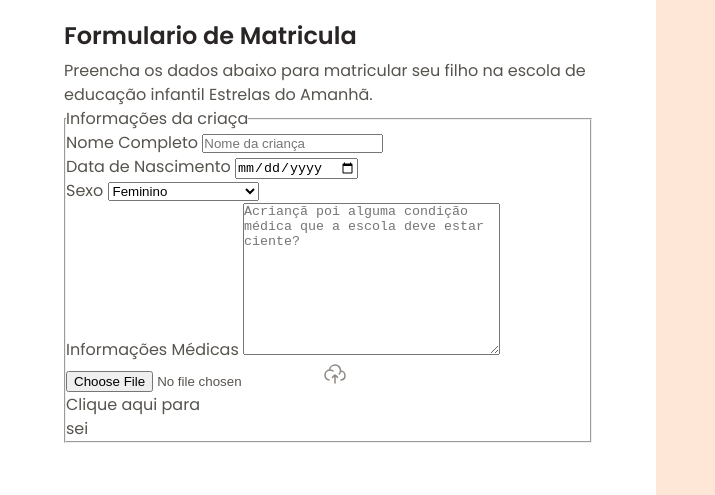
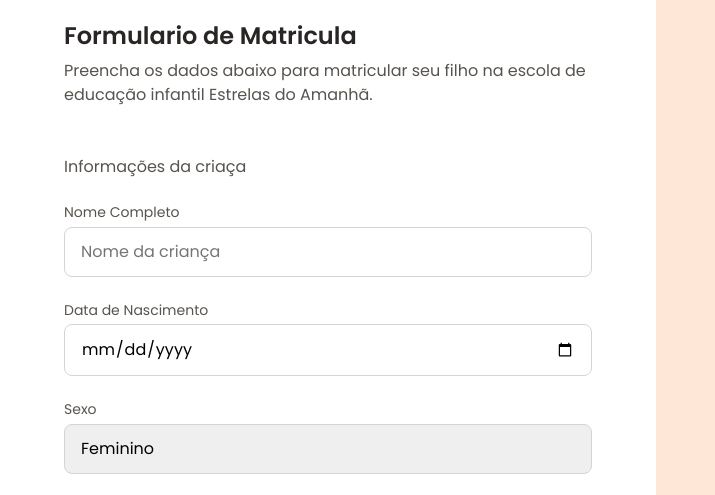
Before and after one commit to Capolupo/Formulario-de-matricula, a plain HTML site: page index.html in a window 1280 px wide. Shown: the part 91-586 px from the top of the page, 0-715 px from the left. Drawn offline with Linux system fonts and the light colour scheme.

Commit message:
adicionando o import esquecido

```diff
--- a/index.html
+++ b/index.html
@@ -25,7 +25,7 @@
         <h1>Formulario de Matricula</h1>
         <p>Preencha os dados abaixo para matricular seu filho na escola de educação infantil Estrelas do Amanhã.</p>
 
-        <form action="" method="post" enctype="multipart/form-data">
+        <form method="post" enctype="multipart/form-data">
           <fieldset class="child-info">
             <legend>Informações da criaça</legend>
 
--- a/styles/forms.css
+++ b/styles/forms.css
@@ -1,4 +1,4 @@
-@import url(fields/fields.css);
+@import url(fields/index.css);
 
 form{
   margin-top: 3rem;
--- a/styles/index.css
+++ b/styles/index.css
@@ -1,2 +1,3 @@
 @import url(global.css);
 @import url(layout.css);
+@import url(forms.css);
```
